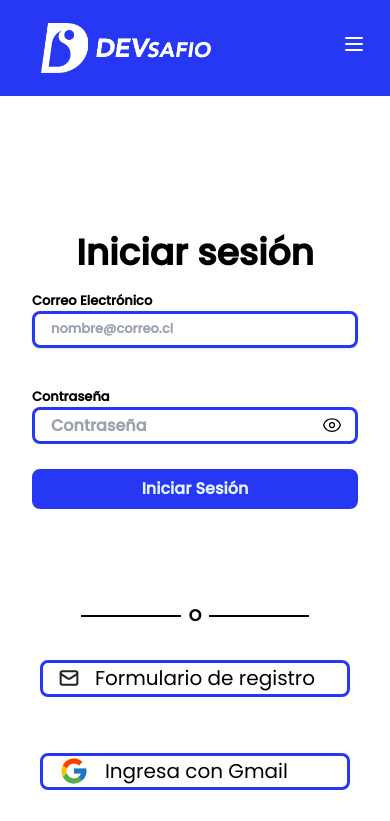
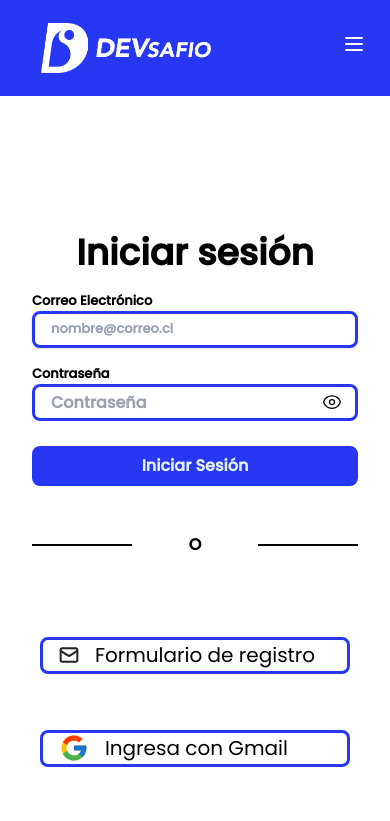
Before and after one commit to dlab-team/C11-Frontend, a React (Vite) app: page /login in a window 390 px wide. Shown: the top 821 px of the page. Built offline with nearby package versions, Linux system fonts and the light colour scheme.

Commit message:
se guardan estilos en constante

```diff
--- a/src/components/LoginForm.jsx
+++ b/src/components/LoginForm.jsx
@@ -42,7 +42,7 @@ const LoginForm = ({cl}) => {
                   type="checkbox"
                   id="recordar"
                   name="recordar"
-                  className="h-[2.3125rem] me-1.5"
+                  className="me-1.5"
                   onChange={() => setCheckbox(true)}
                   value={checkbox}
                 />
@@ -122,6 +122,11 @@ const LoginForm = ({cl}) => {
             </button>
           </div>
         </form>
+        <div className="flex flex-row justify-between items-center lg:hidden">
+            <div className="w-[100px] h-[1px] border border-opacity-50 lg:hidden"></div>
+            <span className=" lg:hidden mx-2">O</span>
+            <div className="w-[100px] h-[1px] border border-opacity-50  lg:hidden"></div>
+          </div>
       </div>
     </div>
   )
--- a/src/pages/Login.jsx
+++ b/src/pages/Login.jsx
@@ -4,30 +4,28 @@ import { Link } from "react-router-dom"
 
 const Login = () => {
   const cl = {
-    'sm': 'mb-[-0.19rem] md:mb-[1.13rem] shadow appearance-none borde w-full  px-4 h-[2.3125rem] md:h-[4.25rem] text-gray-700 leading-tight focus:outline-none focus:shadow-outline'
+    sm: "mb-[-0.19rem] md:mb-[1.13rem] shadow appearance-none borde w-full  px-4 h-[2.3125rem] md:h-[4.25rem] text-gray-700 leading-tight focus:outline-none focus:shadow-outline",
   }
   return (
     <div className="mt-[0.688rem] md:mt-[15.75rem] font-semibold">
       <h1 className="invisible mb-[0.69rem] md:mb-[2.25rem] text-center leading-[3.375rem] text-4xl md:leading-[4.5rem] md:text-5xl md:visible">
-      Inicia sesión en Devsafío{" "}
+        Inicia sesión en Devsafío{" "}
       </h1>
       <h1 className="mb-[0.69rem] md:mb-[6.19rem] text-center leading-[3.375rem] text-4xl md:leading-[4.5rem] md:text-5xl md:invisible ">
         Iniciar sesión
       </h1>
 
       <div className="flex justify-center">
-        <div className="flex flex-wrap  justify-around">
+        <div className="flex flex-wrap  justify-around  flex-1">
           <div>
-            <LoginForm cl={cl} />
+            <LoginForm cl={cl} className="" />
           </div>
-          <div className="flex flex-row justify-between mx-[38px] items-center">
-            <div className="w-[100px] h-[1px] border border-opacity-50 lg:hidden"></div>
-            <span className=" lg:hidden mx-2">O</span>
-            <div className="w-[100px] h-[1px] border border-opacity-50  lg:hidden"></div>
-          </div>
+
           {/* <hr /> */}
+
+
           <div>
-            <Social_login />
+            <Social_login className="" />
           </div>
         </div>
       </div>
```
